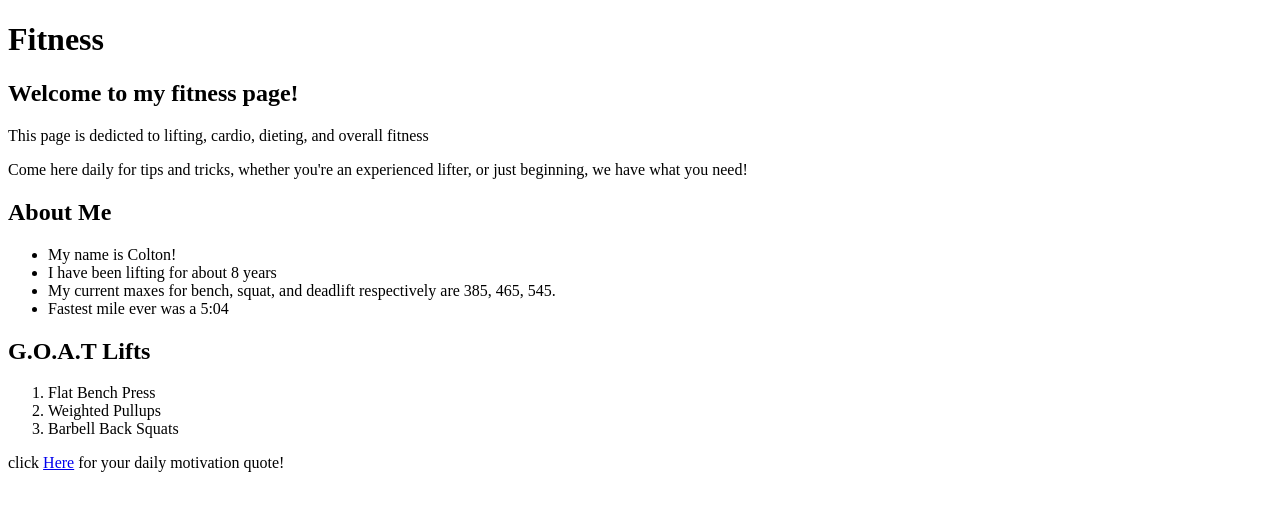
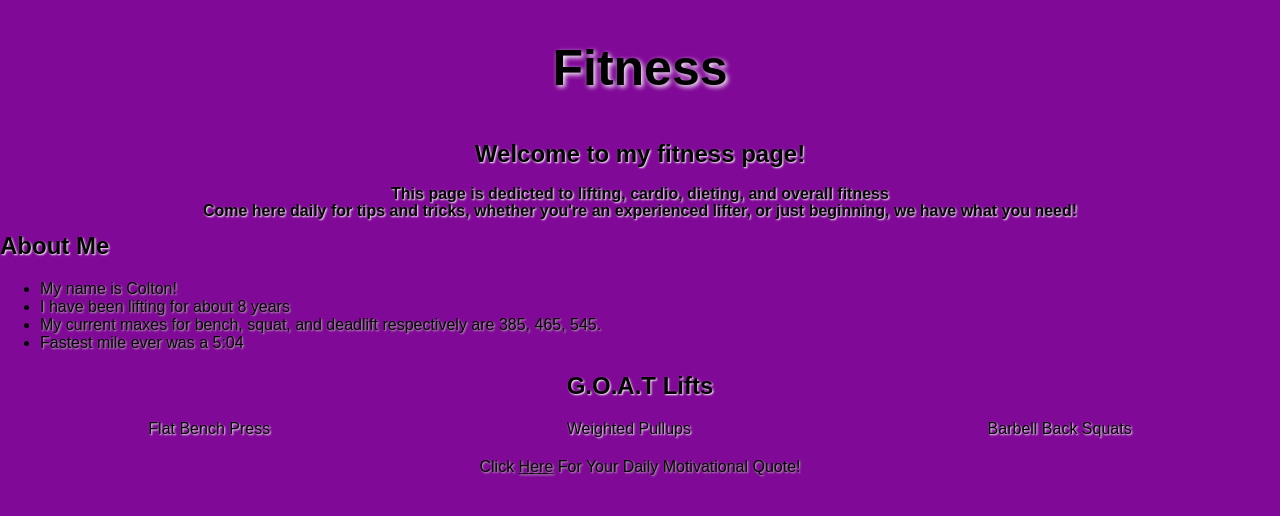
Before and after one commit to colts115/fitness-website, a plain HTML site: page index.html in a window 1280 px wide. Drawn offline with Linux system fonts and the light colour scheme.

Commit message:
Added styles for main page layout and flexbox

```diff
--- a/css/styles.css
+++ b/css/styles.css
@@ -1,7 +1,82 @@
 /* Body*/
+html, body{
+    height: 100%;
+    margin: 0;
+}
+body {
+    display: flex;
+    flex-direction: column;
+    font-family: Arial, Helvetica, sans-serif;
+    background-color:rgb(128, 9, 151) ;
+    margin: 0;
+}
 
-body {
-font-family: Arial, Helvetica, sans-serif;
-background-color:darksalmon ;
-margin: 0;
+h1{
+    padding: 5px;
+    text-align: center;
 }
+h2, h3 {
+    color: rgb(0, 0, 0);
+    text-align: center;
+}
+
+
+/*paragraphs*/
+p{
+    line-height: 1.5px;
+    text-align: center;
+    text-shadow: 1px 1px 2px rgb(255, 255, 255);
+    font-weight: bold;
+}
+
+a{
+    color: rgba(0, 0, 0, 0.938)
+}
+a:hover{
+    color: rgb(216, 141, 231);
+}
+h1.main-title{
+    text-shadow: 2px 2px 5px rgb(255, 255, 255);
+    font-size: 50px;
+    padding: 5px;
+}
+h1.title{
+    text-align: center;
+    text-shadow: 1px 1px 2px rgb(255, 255, 255);
+}
+
+h2.title{
+    text-shadow: 1px 1px 2px rgb(255, 255, 255);
+    text-align: left;
+}
+nav.footer{
+    padding: 20px;
+    text-align: center;
+     text-shadow: 1px 1px 2px rgb(192, 186, 186);
+}
+ul{
+ text-shadow: 1px 1px 2px rgb(192, 186, 186);
+}
+#motive{
+    font-style: italic;
+    font-size: 15px;
+}
+#lift_img{
+    max-width: 50%;
+    max-height: auto;
+}
+.flex-containter{
+    display: flex;
+}
+ol.goat{
+    list-style:none;
+    display:flex;
+    justify-content: space-around;
+    text-shadow:1px 1px 2px rgb(255, 255, 255);
+    padding:0;
+    margin: 0;
+}
+h2.Goat{
+    text-shadow: 1px 1px 2px rgb(255, 255, 255);
+    text-align: center;
+}
--- a/index.html
+++ b/index.html
@@ -3,20 +3,21 @@
     <head>
         <meta charset= "UTF-8">
         <meta name ="viewport" content="width=device-width, initial-scale-1.0">
+        <link rel = "stylesheet" href = "css/styles.css">
         <title>Fitness</title>
     </head>
 <body>
     <header> <!--The header contains the page title-->
-        <h1>Fitness</h1>
+        <h1 class = "main-title">Fitness</h1>
     <main><!--The main portion contains the main content for my homepage-->
         <section> <!--This is the welcome section that will welcome the user, and introduce the main purpose of the page-->
-            <h2>Welcome to my fitness page!</h2>
+            <h1 class = "title">Welcome to my fitness page!</h2>
             <p>This page is dedicted to lifting, cardio, dieting, and overall fitness</p>
             <p>Come here daily for tips and tricks, whether you're an experienced lifter, or just beginning, we have what you need!</p>
         </section>
         <!--This is the about me section-->
         <section>
-        <h1>About Me</h1>
+        <h2 class = "title">About Me</h1>
         <ul>
             <li>My name is Colton!</li>
             <li>I have been lifting for about 8 years</li>
@@ -27,16 +28,17 @@
 
     <!--This is the section where I rank my favorite lifts-->
     <section>
-        <h2>G.O.A.T Lifts</h2>
-        <ol>
+        <h2 class = "Goat">G.O.A.T Lifts</h2>
+        <ol class = "goat">
             <li>Flat Bench Press</li>
             <li>Weighted Pullups</li>
             <li>Barbell Back Squats</li>
         </ol>
     </section>
-    <section>
-        <p>click <a href = "page2.html">Here</a> for your daily motivation quote!</p>
-    </section>
+
     </main>
 </body>
+<footer>
+            <nav class = "footer">Click <a href = "page2.html">Here</a> For Your Daily Motivational Quote!</nav>
+        </footer>
 </html>
--- a/styles.css
+++ /dev/null
@@ -1,7 +0,0 @@
-/* Body*/
-
-body {
-font-family: Arial, Helvetica, sans-serif;
-background-color:darksalmon ;
-margin: 0;
-}
```
Also changed, not shown: page2.html (+11 -7 lines).
